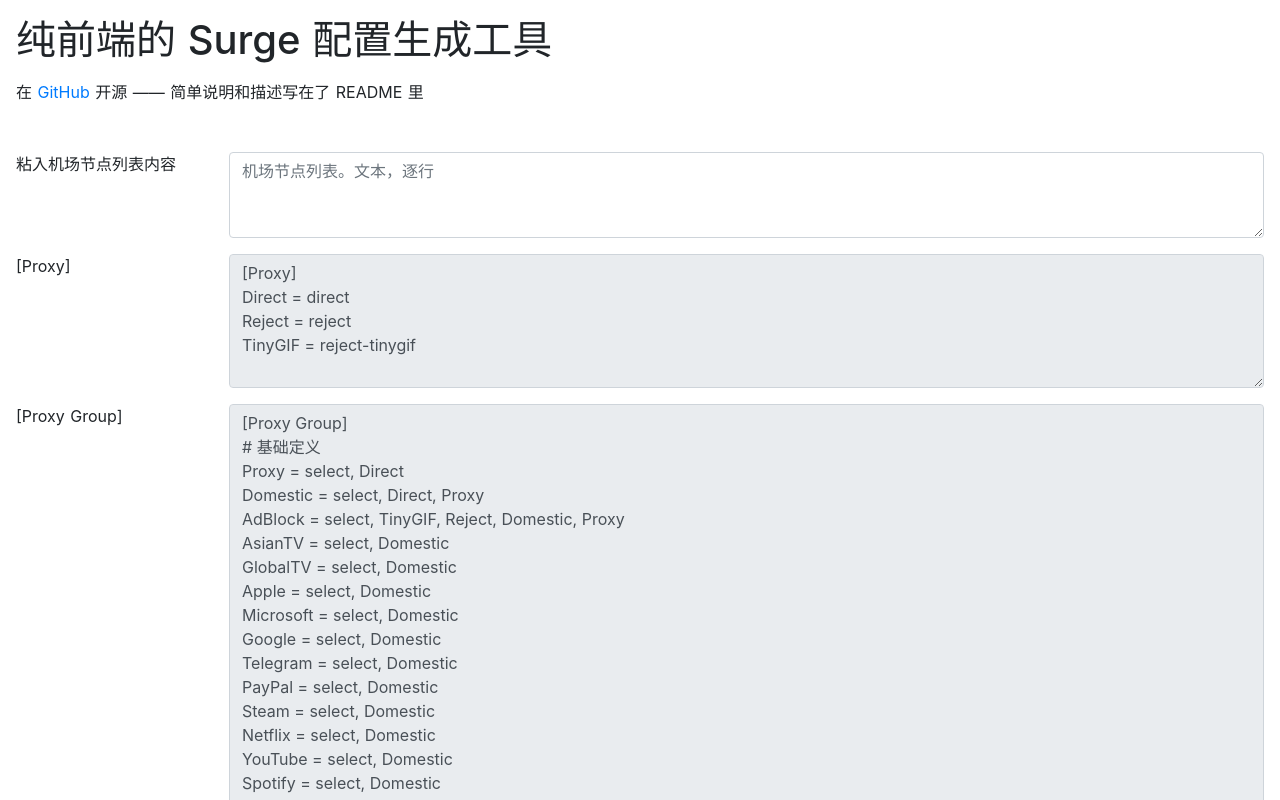
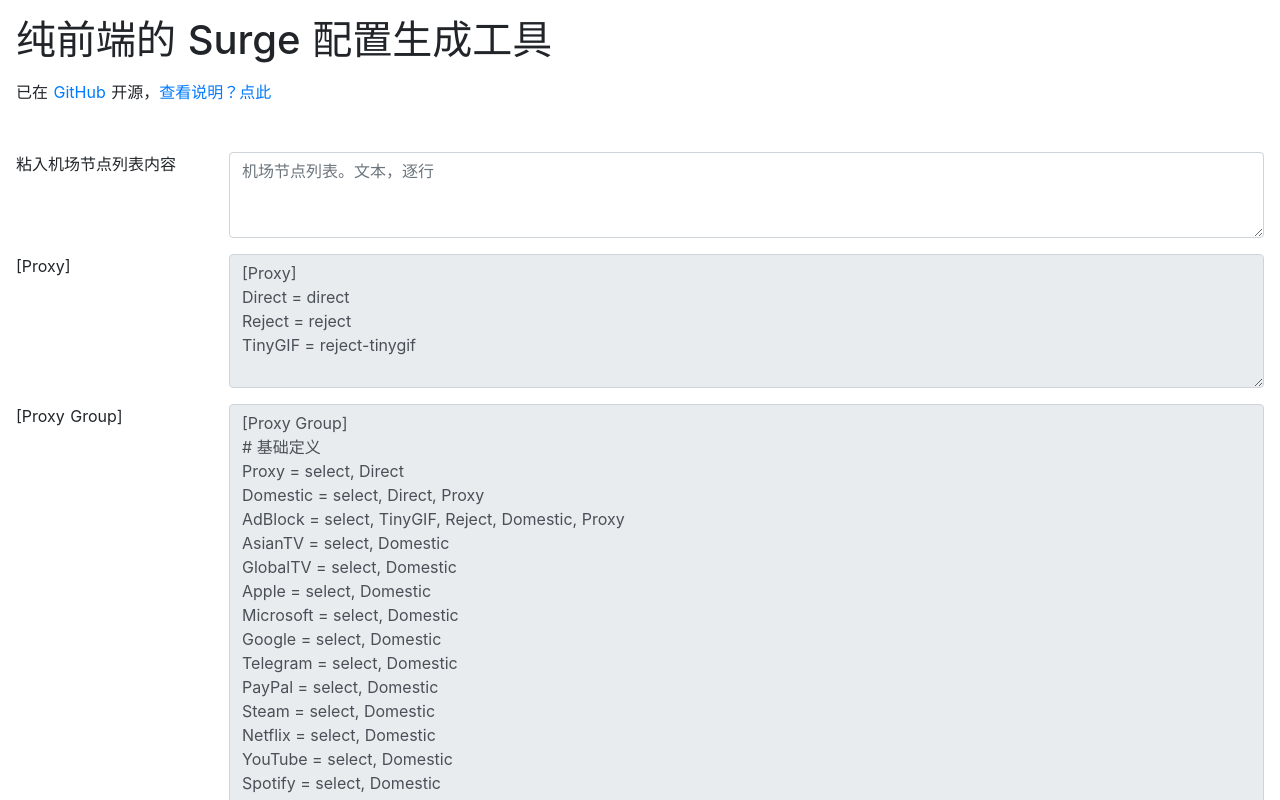
Before and after one commit to 12345blog/tools, a Nuxt app: page /surge in a window 1280 px wide. Shown: the top 800 px of the page. Built offline with nearby package versions, Linux system fonts and the light colour scheme.

Commit message:
更新 surge 工具的说明

```diff
--- a/pages/surge.vue
+++ b/pages/surge.vue
@@ -3,8 +3,13 @@
     <h1>纯前端的 Surge 配置生成工具</h1>
 
     <p class="mt-3">
-      在 <a target="_blank" href="https://github.com/12345blog/tools">GitHub</a>
-      开源 —— 简单说明和描述写在了 README 里
+      已在
+      <a target="_blank" href="https://github.com/12345blog/tools">GitHub</a>
+      开源，<a
+        target="_blank"
+        href="https://github.com/12345blog/tools#1-%E7%BA%AF%E5%89%8D%E7%AB%AF%E7%9A%84-surge-%E9%85%8D%E7%BD%AE%E7%94%9F%E6%88%90%E5%B7%A5%E5%85%B7"
+        >查看说明？点此</a
+      >
     </p>
 
     <b-row class="mt-5">
@@ -1633,8 +1638,7 @@
     proxyGroupAuto() {
       if (this.selectedAll.length) {
         return (
-          'Auto = ' +
-          ['url-test'].concat(this.selectedAll, URL_TEST).join(', ')
+          'Auto = ' + ['url-test'].concat(this.selectedAll, URL_TEST).join(', ')
         )
       }
 
```
Also changed, not shown: 1 other file (tests, documents, lock files or other folders).
